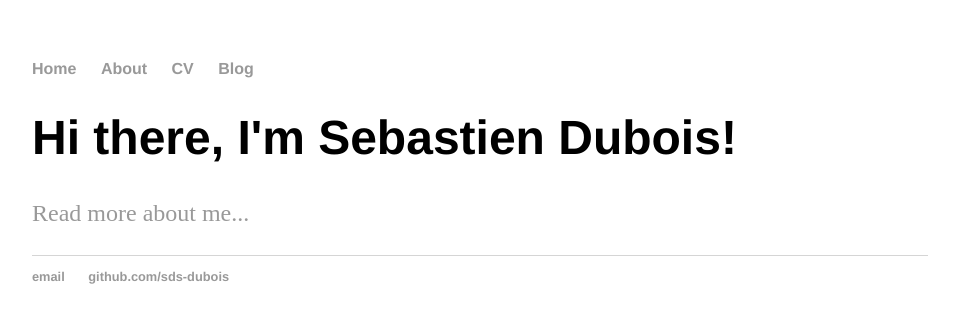
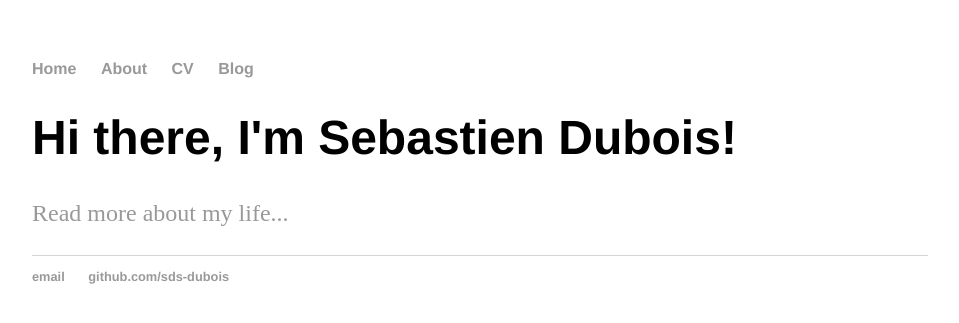
Before and after one commit to sds-dubois/sds-dubois.github.io, a Jekyll site: the page built from index.html, in a window 1280 px wide. Shown: the top 323 px of the page, without its empty margins (160-1119 px from the left). Built offline with Jekyll 4.4.1, drawn with Linux system fonts in a browser that asks for light colours.

Commit message:
Update index for Jekyll

```diff
--- a/index.html
+++ b/index.html
@@ -1,30 +1,8 @@
-<!DOCTYPE html>
-<html>
-	<head>
-		<title>Sebastien Dubois</title>
-		<!-- link to main stylesheet -->
-		<link rel="stylesheet" type="text/css" href="/css/main.css">
-	</head>
-	<body>
-		<nav>
-    		<ul>
-        		<li><a href="/">Home</a></li>
-	        	<li><a href="/about">About</a></li>
-        		<li><a href="/cv">CV</a></li>
-        		<li><a href="/blog">Blog</a></li>
-    		</ul>
-		</nav>
-		<div class="container">
-    		<div class="blurb">
-        		<h1>Hi there, I'm Sebastien Dubois!</h1>
-				<p><a href="/about">Read more about me...</a></p>
-    		</div><!-- /.blurb -->
-		</div><!-- /.container -->
-		<footer>
-    		<ul>
-        		<li><a href="mailto:sdubois@stanford.edu">email</a></li>
-        		<li><a href="https://github.com/sds-dubois">github.com/sds-dubois</a></li>
-			</ul>
-		</footer>
-	</body>
-</html>
+---
+layout: default
+title: Sebastien Dubois
+---
+<div class="blurb">
+	<h1>Hi there, I'm Sebastien Dubois!</h1>
+	<p><a href="/about">Read more about my life...</a></p>
+</div><!-- /.blurb -->
```
